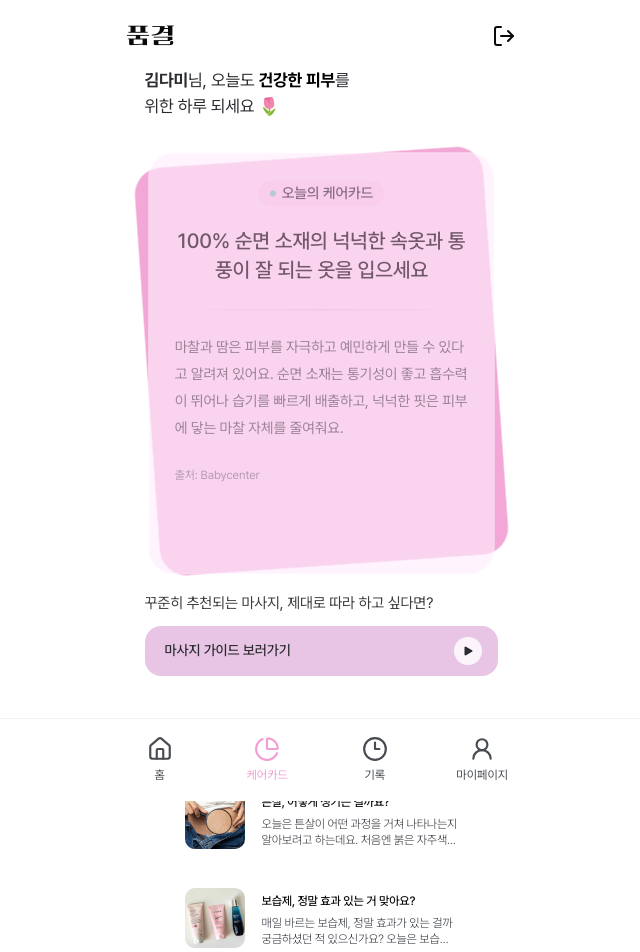
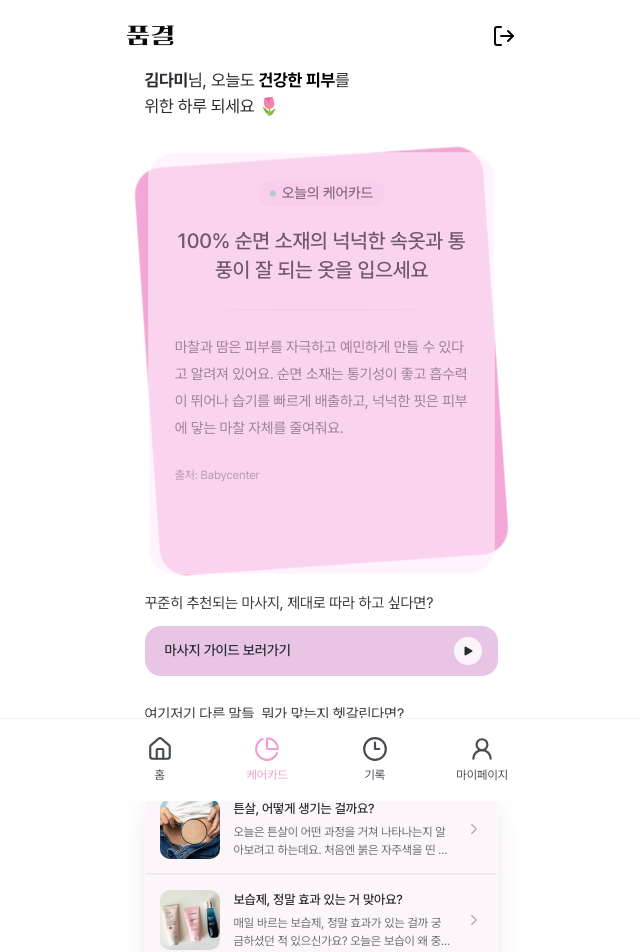
Before and after one commit to Likelion-YeungNam-Univ/14th-Marshmello-web, a React (Vite) app: page /care in a window 1280 px wide. Shown: the top 952 px of the page, without its empty margins (319-959 px from the left). Built offline with nearby package versions, Linux system fonts and the light colour scheme.

Commit message:
style: 추천 기사 콘텐츠 목록 UI 수정

```diff
--- a/src/features/care/ui/content-card.tsx
+++ b/src/features/care/ui/content-card.tsx
@@ -1,43 +1,47 @@
+import { ChevronRight } from "lucide-react"
 import { Link } from "react-router-dom"
 
-import { Card, CardContent } from "@/shared/components/ui/card"
-
 type ContentCardProps = {
+  description: string
   id: string
   image: string
+  isLast: boolean
   title: string
-  description: string
 }
 
 export function ContentCard({
+  description,
   id,
   image,
+  isLast,
   title,
-  description,
 }: ContentCardProps) {
   return (
     <Link
       aria-label={`${title} 상세 콘텐츠 보기`}
-      className="group block focus-visible:outline-none focus-visible:ring-2 focus-visible:ring-ring focus-visible:ring-inset"
+      className={`group flex h-[91px] items-center gap-3.5 p-3.5 transition-colors duration-75 active:bg-black/[0.03] ${
+        isLast ? "" : "border-b-2 border-black/5"
+      }`}
       to={`/contents/${id}`}
     >
-      <Card className="h-[99px] rounded-none border-0 py-0 shadow-none ring-0 transition-colors duration-75 group-active:bg-muted/50">
-        <CardContent className="flex h-full items-center gap-[17px] px-10 py-5">
       <img
         alt=""
         className="size-[60px] shrink-0 rounded-[10px] object-cover"
         src={image}
       />
-          <div className="min-w-0 flex-1 self-start pt-1">
-            <h3 className="line-clamp-1 text-[12px] leading-[1.4] font-medium tracking-[-0.02em]">
+      <div className="min-w-0 flex-1">
+        <h3 className="truncate text-[13px] leading-[19.5px] font-medium tracking-[-0.01em] text-[#2a2c30]">
           {title}
         </h3>
-            <p className="mt-[5px] line-clamp-2 text-[12px] leading-[1.4] font-light tracking-[-0.02em] text-[#484c52]">
+        <p className="mt-1 line-clamp-2 h-9 text-[12px] leading-[18px] tracking-[-0.01em] text-[#6b6f76]">
           {description}
         </p>
       </div>
-        </CardContent>
-      </Card>
+      <ChevronRight
+        aria-hidden="true"
+        className="size-[18px] shrink-0 text-[#6b6f76]/55"
+        strokeWidth={1.7}
+      />
     </Link>
   )
 }
--- a/src/features/care/ui/content-recommendation-section.tsx
+++ b/src/features/care/ui/content-recommendation-section.tsx
@@ -3,19 +3,28 @@ import { ContentCard } from "@/features/care/ui/content-card"
 
 export function ContentRecommendationSection() {
   return (
-    <section aria-labelledby="content-recommendation-title" className="mt-[31px]">
-      <p className="px-[37px] text-[11px] leading-[1.4] tracking-[-0.02em] text-[#484c52]">
+    <section
+      aria-labelledby="content-recommendation-title"
+      className="w-full pt-3.5"
+    >
+      <p className="text-[15px] leading-[20.625px] tracking-[-0.01em] text-[#3c3d3f]">
         여기저기 다른 말들, 뭐가 맞는지 헷갈린다면?
       </p>
       <h2
-        className="mt-4 px-[34px] text-[12px] leading-[1.4] font-normal tracking-[-0.02em]"
+        className="mt-3 h-[35px] text-[15px] leading-[22.5px] tracking-[-0.01em] text-[#2a2c30]"
         id="content-recommendation-title"
       >
-        <span className="logo">품결</span>이 믿을 수 있는 정보만 모아봤어요
+        <span className="logo mr-0.5 text-[18px]">품결</span>이 믿을 수 있는 정보만
+        모아봤어요
       </h2>
-      <div>
-        {recommendationContents.map((content) => (
-          <ContentCard key={content.id} {...content} />
+
+      <div className="mt-3 h-[274px] overflow-hidden rounded-[16px] border border-white/70 bg-[#fcf6fb] shadow-[0px_10px_30px_-16px_rgba(120,70,120,0.45)]">
+        {recommendationContents.map((content, index) => (
+          <ContentCard
+            {...content}
+            isLast={index === recommendationContents.length - 1}
+            key={content.id}
+          />
         ))}
       </div>
     </section>
```
Lines whose indentation alone changed are shown as unchanged.
